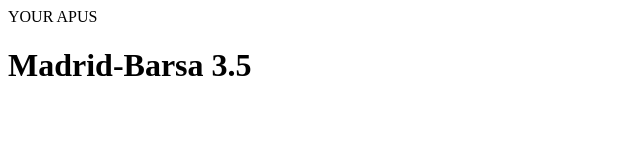
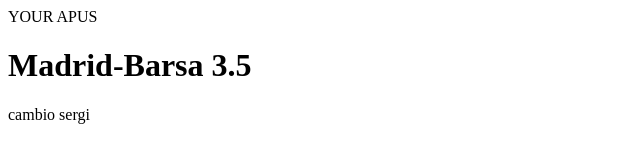
Before and after one commit to higab85/yourapuestas, a plain HTML site: page web/index.html in a window 1280 px wide. Shown: the whole page, without its empty margins (0-640 px from the left). Drawn offline with Linux system fonts and the light colour scheme.

Commit message:
mi primer cambio

```diff
--- a/web/index.html
+++ b/web/index.html
@@ -13,5 +13,7 @@ and open the template in the editor.
     <body>
         <div>YOUR APUS</div>
         <h1>Madrid-Barsa               3.5</h1>
+        <p> cambio sergi</p>
     </body>
+
 </html>
```
